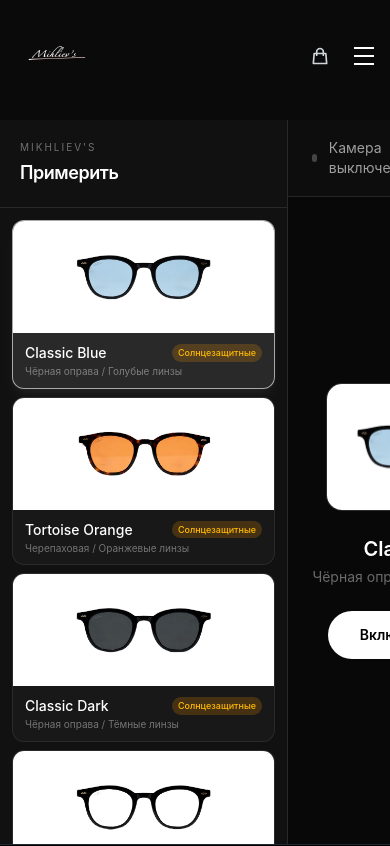
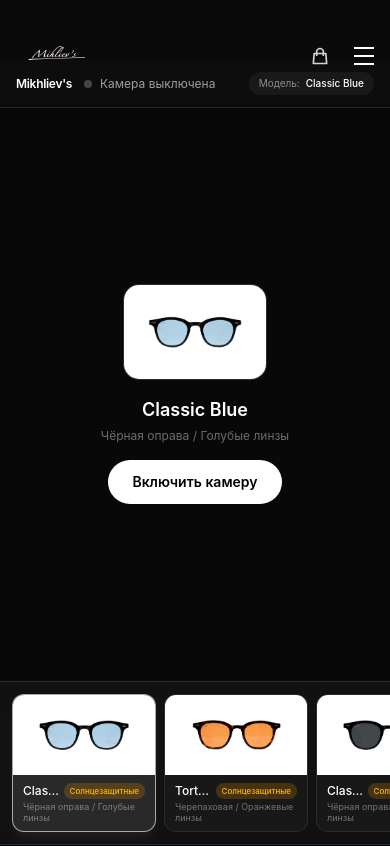
Before and after one commit to ahmedovdeveloper/frontend-for-example, a React (Vite) app: page /try-on in a window 390 px wide. Shown: the top 846 px of the page. Built offline with nearby package versions, Linux system fonts and the light colour scheme.

Commit message:
responsive

```diff
--- a/src/pages/TryPage.jsx
+++ b/src/pages/TryPage.jsx
@@ -51,7 +51,7 @@ const LM = {
   NOSE_BRIDGE:     6,
 };
 
-// Preload image → HTMLImageElement (кешируем)
+// Preload image → HTMLImageElement
 const imageCache = {};
 function loadImg(src) {
   if (imageCache[src]) return imageCache[src];
@@ -61,7 +61,6 @@ function loadImg(src) {
   return img;
 }
 
-// ─── AR overlay: рисуем PNG очков поверх лица ───────────────────────────────
 function drawARGlasses(ctx, lm, cw, ch, glassesItem) {
   const img = loadImg(glassesItem.src);
   if (!img.complete || img.naturalWidth === 0) return;
@@ -74,36 +73,26 @@ function drawARGlasses(ctx, lm, cw, ch, glassesItem) {
   const rOuter  = p(LM.RIGHT_EYE_OUTER);
   const lInner  = p(LM.LEFT_EYE_INNER);
   const rInner  = p(LM.RIGHT_EYE_INNER);
-  const lTop    = p(LM.LEFT_EYE_TOP);
-  const rTop    = p(LM.RIGHT_EYE_TOP);
-  const lBot    = p(LM.LEFT_EYE_BOT);
-  const rBot    = p(LM.RIGHT_EYE_BOT);
 
-  // ── Центры глаз
   const lCx = (lOuter.x + lInner.x) / 2;
   const lCy = (lOuter.y + lInner.y) / 2;
   const rCx = (rOuter.x + rInner.x) / 2;
   const rCy = (rOuter.y + rInner.y) / 2;
 
-  // ── Roll (наклон головы)
   const dx    = rTemple.x - lTemple.x;
   const dy    = rTemple.y - lTemple.y;
   const roll  = Math.atan2(dy, dx);
 
-  // ── Yaw (поворот влево/вправо) из z-координат висков
   const faceW  = Math.hypot(dx, dy);
   const rawYaw = (rTemple.z - lTemple.z) * 3.8;
   const yaw    = Math.max(-1, Math.min(1, rawYaw));
 
-  // ── Размер: от виска до виска × 1.15
   const glassesW = faceW * 1.35;
   const glassesH = glassesW * (img.naturalHeight / img.naturalWidth);
 
-  // ── Центр между глазами
   const cx = (lCx + rCx) / 2;
   const cy = (lCy + rCy) / 2;
 
-  // ── Перспективное сжатие при yaw
   const scaleX = Math.cos(yaw * 0.85);
 
   ctx.save();
@@ -122,7 +111,6 @@ function drawARGlasses(ctx, lm, cw, ch, glassesItem) {
   ctx.restore();
 }
 
-// ─── Компонент ───────────────────────────────────────────────────────────────
 export default function TryOnPage() {
   const [selected,     setSelected]     = useState(glasses[0]);
   const [cameraActive, setCameraActive] = useState(false);
@@ -141,16 +129,13 @@ export default function TryOnPage() {
 
   useEffect(() => {
     selectedRef.current = selected;
-    // Прогрев картинки при выборе
     loadImg(selected.src);
   }, [selected]);
 
-  // Прогреть все картинки заранее
   useEffect(() => {
     glasses.forEach((g) => loadImg(g.src));
   }, []);
 
-  // ── Загрузка MediaPipe
   useEffect(() => {
     const load = (src) =>
       new Promise((res, rej) => {
@@ -168,7 +153,6 @@ export default function TryOnPage() {
     })();
   }, []);
 
-  // ── Render loop 60fps
   const renderLoop = useCallback(() => {
     const canvas = overlayCanvasRef.current;
     const video  = videoRef.current;
@@ -190,7 +174,6 @@ export default function TryOnPage() {
     animRef.current = requestAnimationFrame(renderLoop);
   }, []);
 
-  // ── initFaceMesh
   const initFaceMesh = useCallback(() => {
     if (!window.FaceMesh) { console.warn("FaceMesh not loaded"); return; }
 
@@ -215,7 +198,6 @@ export default function TryOnPage() {
 
     faceMeshRef.current = fm;
 
-    // Отправляем кадры ~30fps
     let busy = false;
     const sendFrame = async () => {
       const video = videoRef.current;
@@ -231,7 +213,6 @@ export default function TryOnPage() {
     animRef.current = requestAnimationFrame(renderLoop);
   }, [renderLoop]);
 
-  // ── startCamera
   const startCamera = async () => {
     setIsLoading(true);
     setError(null);
@@ -281,7 +262,6 @@ export default function TryOnPage() {
     setTimeout(() => initFaceMesh(), 400);
   };
 
-  // ── stopCamera
   const stopCamera = useCallback(() => {
     if (animRef.current)      cancelAnimationFrame(animRef.current);
     if (sendTimerRef.current) clearTimeout(sendTimerRef.current);
@@ -300,39 +280,66 @@ export default function TryOnPage() {
   useEffect(() => () => stopCamera(), [stopCamera]);
 
   return (
-    <div className="pt-[120px] flex h-screen bg-[#0a0a0a] text-white font-sans overflow-hidden">
+    <div className="pt-[60px] md:pt-[120px] flex flex-col md:flex-row h-screen bg-[#0a0a0a] text-white font-sans overflow-hidden">
 
-      {/* ── Левая панель ── */}
-      <div className="w-72 flex-shrink-0 bg-[#111] border-r border-white/10 flex flex-col">
-        <div className="px-5 py-5 border-b border-white/10">
+      {/* ── Панель выбора очков ──
+          Mobile: горизонтальный скролл снизу
+          Desktop: вертикальная левая колонка
+      */}
+      <div className="
+        order-2 md:order-1
+        md:w-72 md:flex-shrink-0
+        bg-[#111]
+        md:border-r border-t md:border-t-0 border-white/10
+        flex flex-col
+        md:h-full
+        h-auto
+      ">
+        {/* Заголовок — только на десктопе */}
+        <div className="hidden md:block px-5 py-5 border-b border-white/10">
           <p className="text-[10px] tracking-[0.2em] text-white/40 uppercase mb-1">Mikhliev's</p>
           <h1 className="text-lg font-semibold tracking-tight">Примерить</h1>
         </div>
 
-        <div className="flex-1 overflow-y-auto px-3 py-3 space-y-2">
+        {/* Список очков */}
+        <div className="
+          flex md:flex-col
+          flex-row
+          overflow-x-auto md:overflow-x-hidden
+          overflow-y-hidden md:overflow-y-auto
+          px-3 py-3
+          gap-2
+          flex-shrink-0 md:flex-shrink
+          scrollbar-none
+        ">
           {glasses.map((g) => (
             <button
               key={g.id}
               onClick={() => setSelected(g)}
-              className={`w-full rounded-xl overflow-hidden border transition-all duration-200 text-left ${
-                selected.id === g.id
+              className={`
+                flex-shrink-0
+                w-36 md:w-full
+                rounded-xl overflow-hidden border transition-all duration-200 text-left
+                ${selected.id === g.id
                   ? "border-white/60 bg-white/10 shadow-lg shadow-white/5"
                   : "border-white/[0.08] bg-white/[0.03] hover:bg-white/[0.07] hover:border-white/20"
-              }`}
+                }
+              `}
             >
-              <div className="bg-white w-full h-28 flex items-center justify-center overflow-hidden">
+              {/* Превью очков */}
+              <div className="bg-white w-full h-20 md:h-28 flex items-center justify-center overflow-hidden">
                 <img src={g.src} alt={g.name} className="w-full h-full object-contain p-2" />
               </div>
-              <div className="px-3 py-2.5">
-                <div className="flex items-center justify-between mb-0.5">
-                  <span className="text-sm font-medium">{g.name}</span>
-                  <span className={`text-[9px] px-1.5 py-0.5 rounded-full font-medium ${
+              <div className="px-2.5 md:px-3 py-2 md:py-2.5">
+                <div className="flex items-center justify-between mb-0.5 gap-1">
+                  <span className="text-xs md:text-sm font-medium truncate">{g.name}</span>
+                  <span className={`text-[8px] md:text-[9px] px-1.5 py-0.5 rounded-full font-medium flex-shrink-0 ${
                     g.tag === "Солнцезащитные"
                       ? "bg-amber-500/20 text-amber-400"
                       : "bg-blue-500/20 text-blue-400"
                   }`}>{g.tag}</span>
                 </div>
-                <p className="text-[10px] text-white/40 leading-tight">{g.color}</p>
+                <p className="text-[9px] md:text-[10px] text-white/40 leading-tight line-clamp-2">{g.color}</p>
               </div>
             </button>
           ))}
@@ -340,42 +347,57 @@ export default function TryOnPage() {
       </div>
 
       {/* ── Основная область ── */}
-      <div className="flex-1 flex flex-col">
-        <div className="flex items-center justify-between px-6 py-4 border-b border-white/10 bg-[#0d0d0d]">
-          <div className="flex items-center gap-3">
+      <div className="order-1 md:order-2 flex-1 flex flex-col min-h-0">
+
+        {/* Статусбар */}
+        <div className="flex items-center justify-between px-4 md:px-6 py-3 md:py-4 border-b border-white/10 bg-[#0d0d0d]">
+          <div className="flex items-center gap-2 md:gap-3">
+            {/* Название бренда — только мобильно */}
+            <span className="md:hidden text-xs font-semibold tracking-tight mr-1">Mikhliev's</span>
             <div
-              className="w-2 h-2 rounded-full transition-colors duration-300"
+              className="w-2 h-2 rounded-full transition-colors duration-300 flex-shrink-0"
               style={{ background: cameraActive ? (faceDetected ? "#22c55e" : "#f59e0b") : "#444" }}
             />
-            <span className="text-sm text-white/60">
-              {!cameraActive ? "Камера выключена" : faceDetected ? "AR-эффект активен" : "Смотрите в камеру..."}
+            <span className="text-xs md:text-sm text-white/60">
+              {!cameraActive
+                ? "Камера выключена"
+                : faceDetected
+                ? "AR-эффект активен"
+                : "Смотрите в камеру..."}
             </span>
           </div>
-          <div className="flex items-center gap-2 bg-white/5 px-3 py-1.5 rounded-full">
-            <span className="text-xs text-white/50">Модель:</span>
-            <span className="text-xs font-medium">{selected.name}</span>
+          <div className="flex items-center gap-1.5 md:gap-2 bg-white/5 px-2.5 md:px-3 py-1 md:py-1.5 rounded-full">
+            <span className="text-[10px] md:text-xs text-white/50">Модель:</span>
+            <span className="text-[10px] md:text-xs font-medium truncate max-w-[80px] md:max-w-none">
+              {selected.name}
+            </span>
           </div>
         </div>
 
-        <div className="flex-1 relative bg-[#080808] overflow-hidden">
+        {/* Область камеры / заглушки */}
+        <div className="flex-1 relative bg-[#080808] overflow-hidden min-h-0">
           {!cameraActive ? (
-            <div className="absolute inset-0 flex flex-col items-center justify-center gap-6 text-center">
-              <div className="w-48 h-32 bg-white/5 rounded-2xl border border-white/10 overflow-hidden flex items-center justify-center">
-                <img src={selected.src} alt={selected.name} className="w-full h-full object-contain p-3 bg-white" />
+            <div className="absolute inset-0 flex flex-col items-center justify-center gap-4 md:gap-6 text-center px-4">
+              <div className="w-36 h-24 md:w-48 md:h-32 bg-white/5 rounded-2xl border border-white/10 overflow-hidden flex items-center justify-center">
+                <img
+                  src={selected.src}
+                  alt={selected.name}
+                  className="w-full h-full object-contain p-3 bg-white"
+                />
               </div>
               <div>
-                <h2 className="text-xl font-semibold mb-1">{selected.name}</h2>
-                <p className="text-sm text-white/40">{selected.color}</p>
+                <h2 className="text-lg md:text-xl font-semibold mb-1">{selected.name}</h2>
+                <p className="text-xs md:text-sm text-white/40">{selected.color}</p>
               </div>
               {error && (
-                <div className="bg-red-500/10 border border-red-500/30 text-red-400 text-sm px-4 py-3 rounded-xl max-w-xs">
+                <div className="bg-red-500/10 border border-red-500/30 text-red-400 text-xs md:text-sm px-4 py-3 rounded-xl max-w-xs">
                   {error}
                 </div>
               )}
               <button
                 onClick={startCamera}
                 disabled={isLoading}
-                className="bg-white text-black font-semibold px-8 py-3.5 rounded-full hover:bg-white/90 transition-all disabled:opacity-50 text-sm"
+                className="bg-white text-black font-semibold px-6 md:px-8 py-3 md:py-3.5 rounded-full hover:bg-white/90 active:scale-95 transition-all disabled:opacity-50 text-sm"
               >
                 {isLoading ? "Подключение..." : "Включить камеру"}
               </button>
@@ -394,10 +416,10 @@ export default function TryOnPage() {
                 className="absolute inset-0 w-full h-full pointer-events-none"
                 style={{ transform: "scaleX(-1)" }}
               />
-              <div className="absolute bottom-6 left-1/2 -translate-x-1/2">
+              <div className="absolute bottom-4 md:bottom-6 left-1/2 -translate-x-1/2">
                 <button
                   onClick={stopCamera}
-                  className="bg-black/50 backdrop-blur-md border border-white/20 text-white px-6 py-2.5 rounded-full text-sm font-medium hover:bg-white/20 transition-all"
+                  className="bg-black/50 backdrop-blur-md border border-white/20 text-white px-5 md:px-6 py-2 md:py-2.5 rounded-full text-xs md:text-sm font-medium hover:bg-white/20 active:scale-95 transition-all"
                 >
                   Выключить камеру
                 </button>
```
